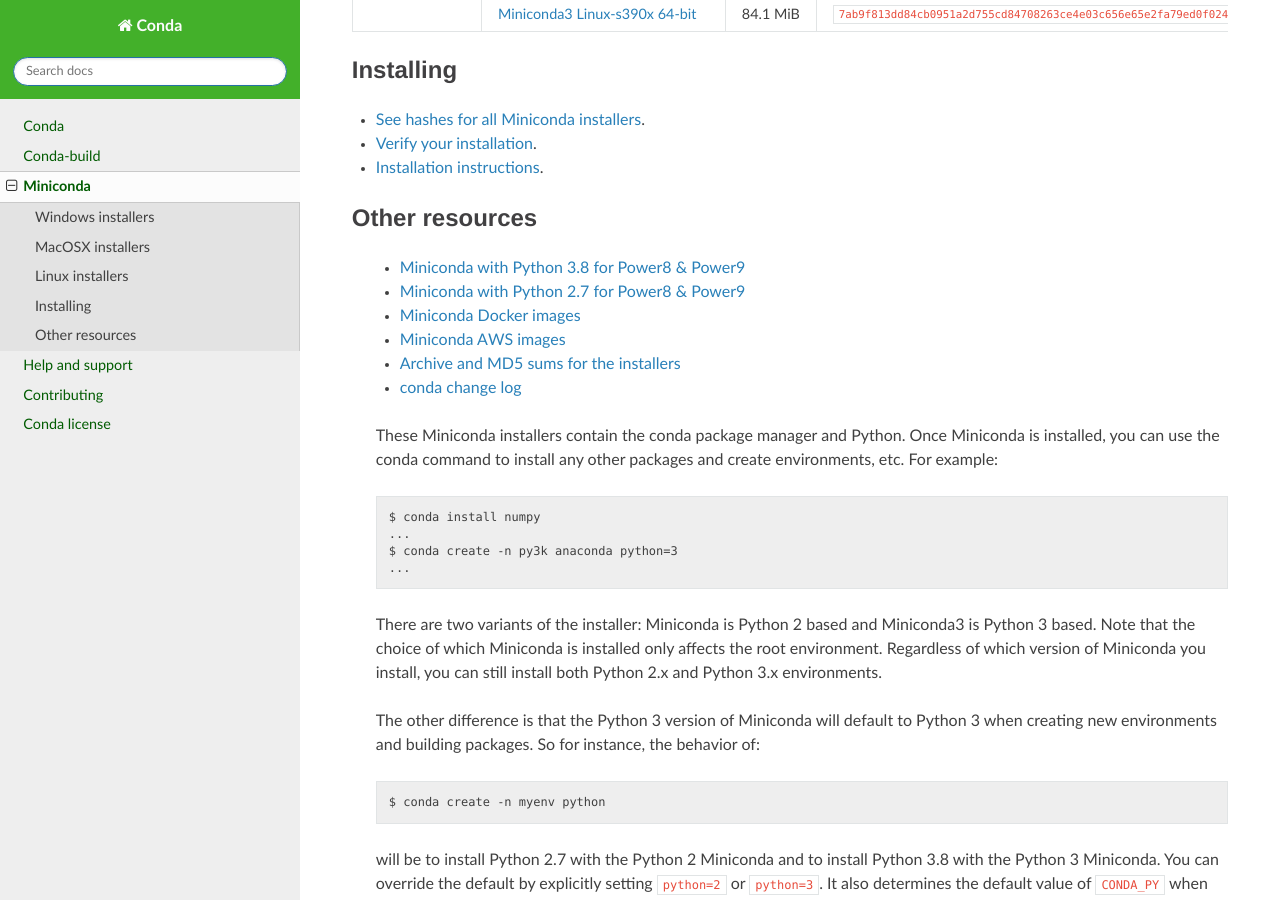
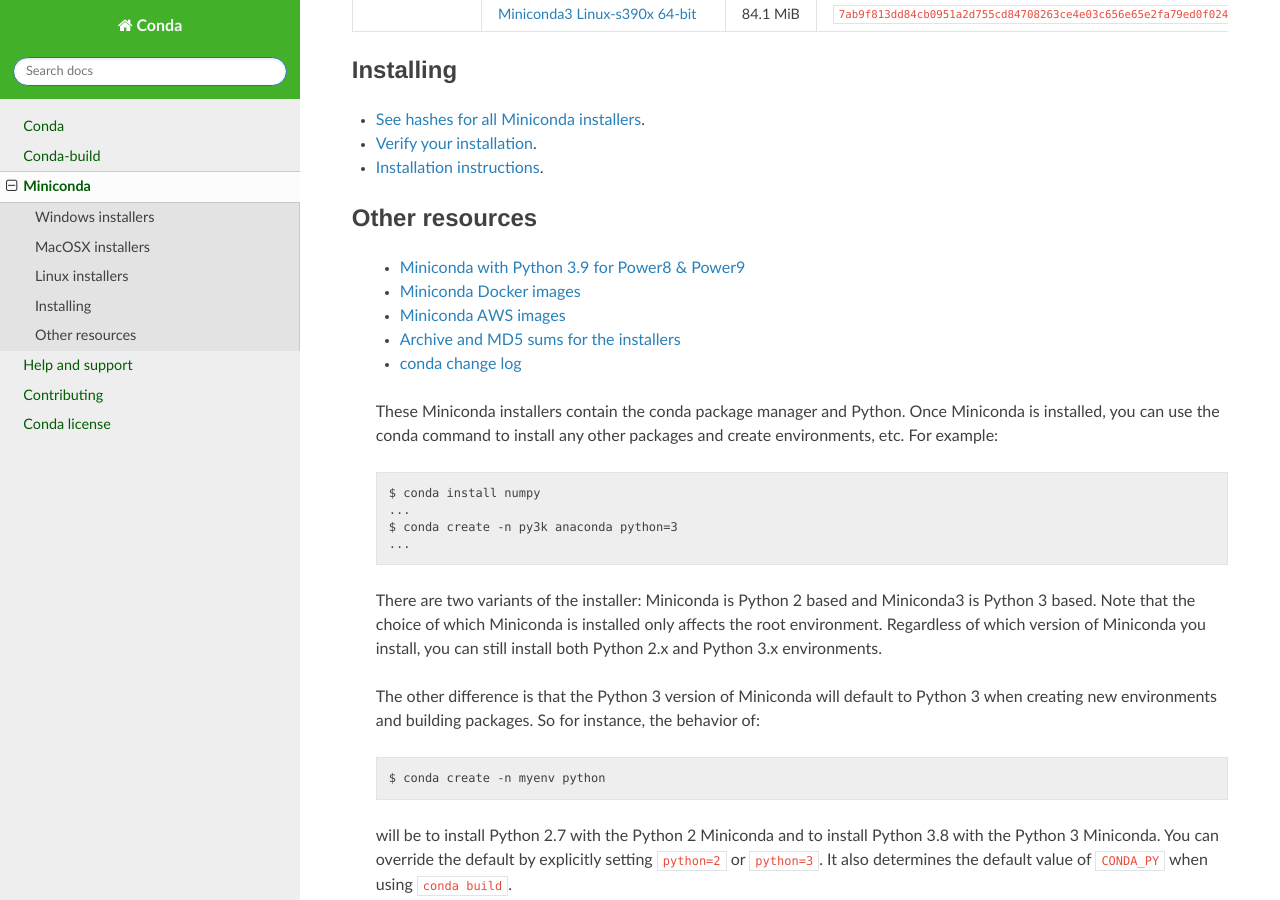
Before and after one commit to conda/conda-docs, a Sphinx documentation site: the page built from docs/source/miniconda.rst, in a window 1280 px wide and 900 px high, scrolled down 1514 px. Built offline with Sphinx 7.4.7 and the Read the Docs theme 2.0.0, drawn with Linux system fonts in a browser that asks for light colours.

Commit message:
Remove ppc64le miniconda2 link

```diff
--- a/docs/source/miniconda.rst
+++ b/docs/source/miniconda.rst
@@ -73,10 +73,8 @@
 Other resources
 ===============
 
- -  `Miniconda with Python 3.8 for Power8 &
+ -  `Miniconda with Python 3.9 for Power8 &
     Power9 <https://repo.anaconda.com/miniconda/Miniconda3-latest-Linux-ppc64le.sh>`__
- -  `Miniconda with Python 2.7 for Power8 &
-    Power9 <https://repo.anaconda.com/miniconda/Miniconda2-latest-Linux-ppc64le.sh>`__
  -  `Miniconda Docker
     images <https://hub.docker.com/r/continuumio/>`__
  -  `Miniconda AWS
```
